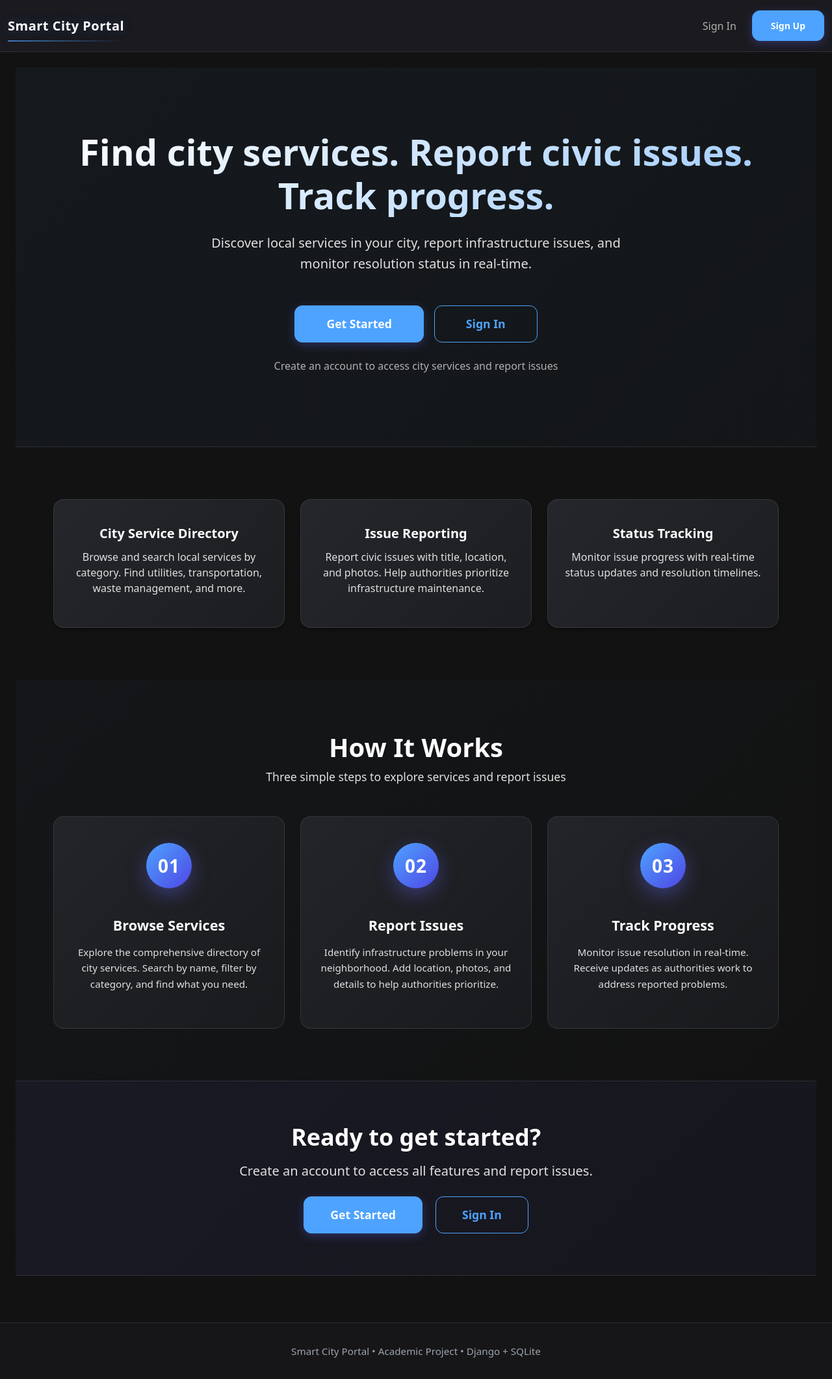
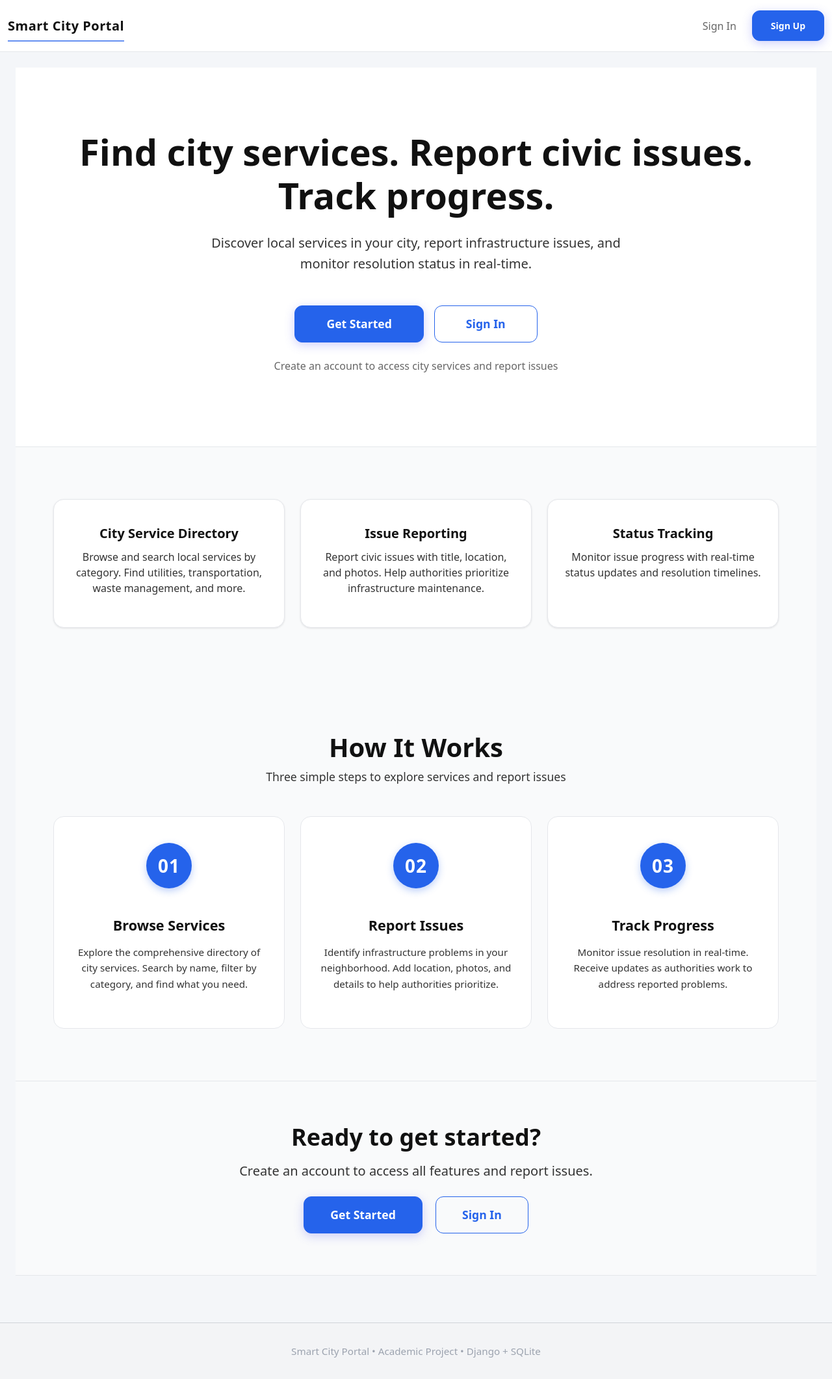
Before and after one commit to Rameshkumar31595/smartcitysystem, a Django app: page / in a window 1280 px wide. Shown: the whole page at 65% size. Run offline with Django 4.2, Linux system fonts and the light colour scheme.

Commit message:
UI: Converted to light civic theme, improved readability and accessibility

```diff
--- a/smartcityportal/static/css/theme.css
+++ b/smartcityportal/static/css/theme.css
@@ -2,26 +2,26 @@
    1. ROOT VARIABLES & GLOBAL RESET
    ========================================= */
 :root {
-    /* Palette: Clean Dark Mode */
-    --bg-body: #121212;
-    --bg-card: #25262b;
-    --bg-input: #2a2a2a;
+    /* Palette: Light Civic Theme */
+    --bg-body: #f4f6f9;
+    --bg-card: #ffffff;
+    --bg-input: #ffffff;
 
     /* Accents: Professional Blue */
-    --color-primary: #4da3ff;
-    --color-primary-hover: #357abd;
-    --color-success: #10b981;
-    --color-warning: #f59e0b;
-    --color-danger: #ef4444;
-    --color-info: #3b82f6;
+    --color-primary: #2563eb;
+    --color-primary-hover: #1d4ed8;
+    --color-success: #059669;
+    --color-warning: #d97706;
+    --color-danger: #dc2626;
+    --color-info: #2563eb;
 
     /* Text Hierarchy */
-    --text-main: #ffffff;        /* Pure white for headings */
-    --text-secondary: #e0e0e0;   /* Paragraph text */
-    --text-muted: #b0b0b0;       /* Secondary text */
+    --text-main: #111111;        /* Dark gray for headings */
+    --text-secondary: #333333;   /* Paragraph text */
+    --text-muted: #666666;       /* Secondary text */
     --text-dimmed: #9ca3af;      /* Actual dim text */
-    --border-subtle: rgba(255, 255, 255, 0.1);
-    --focus-ring: rgba(77, 163, 255, 0.4);
+    --border-subtle: rgba(0, 0, 0, 0.1);
+    --focus-ring: rgba(37, 99, 235, 0.2);
 
     /* Spacing & Radius */
     --radius-md: 0.75rem;
@@ -31,27 +31,32 @@
 /* =========================================
    2. GLOBAL TEXT OVERRIDES (Bootstrap Fix)
    ========================================= */
+html, body {
+    background-color: #f4f6f9 !important;
+    color: #333333 !important;
+}
+
 body {
-    background-color: #121212;
-    color: var(--text-main) !important;
+    background-color: #f4f6f9;
+    color: #333333 !important;
     font-family: system-ui, -apple-system, "Segoe UI", Roboto, "Helvetica Neue", sans-serif;
     min-height: 100vh;
 }
 
 /* Force readable text everywhere */
 body, body * {
-    color: var(--text-main);
+    color: #333333;
 }
 
 /* Override Bootstrap's text-muted to be readable */
 .text-muted {
-    color: var(--text-muted) !important;
+    color: #666666 !important;
 }
 
 /* Ensure all text inside structural elements is visible */
 h1, h2, h3, h4, h5, h6,
 .h1, .h2, .h3, .h4, .h5, .h6 {
-    color: var(--text-main) !important;
+    color: #111111 !important;
     font-weight: 600;
 }
 
@@ -65,35 +70,33 @@ p, span, div, td, th, li {
 }
 
 a {
-    color: #4da3ff !important;
+    color: #2563eb !important;
     text-decoration: none;
     transition: color 0.2s ease;
 }
 
 a:hover {
-    color: #6eb5ff !important;
+    color: #1d4ed8 !important;
 }
 
 /* Lead text visibility */
 .lead {
-    color: var(--text-secondary) !important;
+    color: #333333 !important;
 }
 
 /* =========================================
    3. NAVBAR (Glassmorphism + Enhanced Brand)
    ========================================= */
 .navbar {
-    background-color: rgba(30, 30, 36, 0.75) !important;
-    backdrop-filter: blur(12px);
-    -webkit-backdrop-filter: blur(12px);
-    border-bottom: 1px solid var(--border-subtle);
+    background-color: #ffffff !important;
+    border-bottom: 1px solid #e5e7eb !important;
     padding-top: 1rem;
     padding-bottom: 1rem;
 }
 
 /* Enhanced Brand with Accent */
 .navbar-brand {
-    color: var(--text-main) !important;
+    color: #111111 !important;
     font-weight: 700;
     letter-spacing: 0.5px;
 }
@@ -102,8 +105,8 @@ a:hover {
     position: relative;
     font-weight: 800 !important;
     letter-spacing: 0.5px;
-    color: var(--text-main) !important;
-    text-shadow: 0 0 20px rgba(77, 163, 255, 0.3);
+    color: #111111 !important;
+    text-shadow: none;
     transition: all 0.3s ease;
 }
 
@@ -114,14 +117,14 @@ a:hover {
     left: 0;
     width: 100%;
     height: 2px;
-    background: linear-gradient(90deg, var(--color-primary), rgba(77, 163, 255, 0));
+    background-color: #2563eb;
     opacity: 0.7;
     transition: opacity 0.3s ease;
 }
 
 .brand-accent:hover {
-    color: #9ecbff !important;
-    text-shadow: 0 0 25px rgba(77, 163, 255, 0.5);
+    color: #2563eb !important;
+    text-shadow: none;
 }
 
 .brand-accent:hover::after {
@@ -130,13 +133,13 @@ a:hover {
 
 /* Navigation Links */
 .nav-link {
-    color: var(--text-muted) !important;
+    color: #666666 !important;
     transition: all 0.2s ease;
     font-weight: 500;
 }
 
 .nav-link:hover, .nav-link.active {
-    color: var(--color-primary) !important;
+    color: #2563eb !important;
 }
 
 /* Navbar Text Styling (Welcome message) */
@@ -161,38 +165,38 @@ a:hover {
    4. CARDS - Enhanced Readability
    ========================================= */
 .card {
-    background-color: var(--bg-card) !important;
-    border: 1px solid var(--border-subtle);
+    background-color: #ffffff !important;
+    border: 1px solid #e5e7eb;
     border-radius: var(--radius-lg);
-    box-shadow: 0 4px 6px -1px rgba(0, 0, 0, 0.3);
+    box-shadow: 0 1px 3px rgba(0, 0, 0, 0.1);
     margin-bottom: 1.5rem;
 }
 
 .card, .card * {
-    color: var(--text-main) !important;
+    color: #333333 !important;
 }
 
 .card-header {
-    background-color: transparent !important;
-    border-bottom: 1px solid var(--border-subtle);
+    background-color: #f9fafb !important;
+    border-bottom: 1px solid #e5e7eb;
     padding: 1.25rem 1.5rem;
     font-weight: 600;
-    color: var(--text-main) !important;
+    color: #111111 !important;
 }
 
 .card-body {
     padding: 1.5rem;
-    color: var(--text-main) !important;
+    color: #333333 !important;
 }
 
 .card-title {
-    color: var(--text-main) !important;
+    color: #111111 !important;
     font-weight: 600;
     margin-bottom: 0.75rem;
 }
 
 .card-text {
-    color: var(--text-secondary) !important;
+    color: #333333 !important;
 }
 
 /* KPI Cards - Enhanced Labels */
@@ -308,63 +312,63 @@ main {
 }
 
 .btn-primary {
-    background-color: #4da3ff !important;
-    border-color: #4da3ff !important;
+    background-color: #2563eb !important;
+    border-color: #2563eb !important;
     color: #ffffff !important;
 }
 
 .btn-primary:hover {
-    background-color: #357abd !important;
-    border-color: #357abd !important;
+    background-color: #1d4ed8 !important;
+    border-color: #1d4ed8 !important;
 }
 
 .btn-secondary {
-    background-color: #374151 !important;
-    border-color: #374151 !important;
-    color: var(--text-main) !important;
+    background-color: #e5e7eb !important;
+    border-color: #e5e7eb !important;
+    color: #333333 !important;
 }
 
 .btn-secondary:hover {
-    background-color: #4b5563 !important;
-    border-color: #4b5563 !important;
+    background-color: #d1d5db !important;
+    border-color: #d1d5db !important;
 }
 
 .btn-outline-secondary {
-    color: var(--text-muted) !important;
-    border-color: var(--border-subtle) !important;
+    color: #666666 !important;
+    border-color: #d1d5db !important;
 }
 
 .btn-outline-secondary:hover {
-    background-color: rgba(255, 255, 255, 0.05) !important;
-    color: var(--text-main) !important;
-    border-color: var(--text-muted) !important;
+    background-color: #f3f4f6 !important;
+    color: #333333 !important;
+    border-color: #9ca3af !important;
 }
 
 /* =========================================
    6. FORMS (Inputs & Controls)
    ========================================= */
 .form-control, .form-select {
-    background-color: #2a2a2a !important;
-    border: 1px solid #444 !important;
-    color: #ffffff !important;
+    background-color: #ffffff !important;
+    border: 1px solid #d1d5db !important;
+    color: #333333 !important;
     border-radius: var(--radius-md);
     padding: 0.625rem 1rem;
 }
 
 .form-control:focus, .form-select:focus {
-    background-color: #2a2a2a !important;
-    color: #ffffff !important;
-    border-color: #4da3ff !important;
-    box-shadow: 0 0 0 4px rgba(77, 163, 255, 0.4) !important;
+    background-color: #ffffff !important;
+    color: #333333 !important;
+    border-color: #2563eb !important;
+    box-shadow: 0 0 0 3px rgba(37, 99, 235, 0.1) !important;
 }
 
 .form-control::placeholder {
-    color: #6b7280 !important;
+    color: #9ca3af !important;
     opacity: 1;
 }
 
 .form-label {
-    color: var(--text-muted) !important;
+    color: #333333 !important;
     font-size: 0.9rem;
     margin-bottom: 0.5rem;
     font-weight: 500;
@@ -495,8 +499,8 @@ main {
 
 /* Hero Section */
 .hero-section {
-    background: linear-gradient(135deg, rgba(77, 163, 255, 0.05), rgba(77, 163, 255, 0.03));
-    border-bottom: 1px solid var(--border-subtle);
+    background-color: #ffffff;
+    border-bottom: 1px solid #e5e7eb;
     padding-top: 6rem !important;
     padding-bottom: 6rem !important;
 }
@@ -505,10 +509,7 @@ main {
     font-size: 3.5rem;
     font-weight: 800;
     line-height: 1.2;
-    background: linear-gradient(135deg, var(--text-main), #9ecbff);
-    -webkit-background-clip: text;
-    -webkit-text-fill-color: transparent;
-    background-clip: text;
+    color: #111111;
     margin-bottom: 1.5rem !important;
 }
 
@@ -520,7 +521,7 @@ main {
 
 .hero-subtitle {
     font-size: 1.25rem;
-    color: var(--text-secondary) !important;
+    color: #333333 !important;
     max-width: 700px;
     margin-left: auto;
     margin-right: auto;
@@ -531,56 +532,58 @@ main {
 .features-section {
     padding-top: 5rem !important;
     padding-bottom: 5rem !important;
+    background-color: #f9fafb;
 }
 
 .feature-card {
     height: 100%;
     transition: all 0.3s ease;
-    border: 1px solid var(--border-subtle);
-    background: linear-gradient(135deg, rgba(37, 38, 43, 0.8), rgba(26, 27, 30, 0.8));
-    backdrop-filter: blur(8px);
+    border: 1px solid #e5e7eb;
+    background-color: #ffffff;
+    backdrop-filter: none;
 }
 
 .feature-card:hover {
     transform: translateY(-8px);
-    box-shadow: 0 20px 40px rgba(77, 163, 255, 0.2);
-    border-color: rgba(77, 163, 255, 0.4);
+    box-shadow: 0 10px 25px rgba(37, 99, 235, 0.1);
+    border-color: #2563eb;
 }
 
 .feature-icon {
     font-size: 3rem;
-    color: var(--color-primary);
-    opacity: 0.9;
+    color: #2563eb;
+    opacity: 1;
     transition: all 0.3s ease;
 }
 
 .feature-card:hover .feature-icon {
     transform: scale(1.1);
-    color: #9ecbff;
+    color: #1d4ed8;
     opacity: 1;
 }
 
 .feature-card .card-body {
     text-align: center;
+    color: #333333 !important;
 }
 
 /* How It Works Section */
 .how-it-works-section {
     padding-top: 5rem !important;
     padding-bottom: 5rem !important;
-    background: linear-gradient(135deg, rgba(77, 163, 255, 0.03), transparent);
+    background-color: #f9fafb;
 }
 
 .how-title {
     font-size: 2.5rem;
     font-weight: 800;
     margin-bottom: 0.5rem !important;
-    color: var(--text-main) !important;
+    color: #111111 !important;
 }
 
 .how-subtitle {
     font-size: 1.1rem;
-    color: var(--text-secondary) !important;
+    color: #333333 !important;
     max-width: 500px;
     margin-left: auto;
     margin-right: auto;
@@ -588,8 +591,8 @@ main {
 
 /* Step Cards - Professional Design */
 .step-card {
-    background: linear-gradient(135deg, rgba(37, 38, 43, 0.9), rgba(26, 27, 30, 0.9));
-    border: 1px solid var(--border-subtle);
+    background-color: #ffffff;
+    border: 1px solid #e5e7eb;
     border-radius: var(--radius-lg);
     padding: 2.5rem 1.75rem;
     text-align: center;
@@ -613,7 +616,7 @@ main {
     left: -50%;
     width: 200%;
     height: 200%;
-    background: radial-gradient(circle, rgba(77, 163, 255, 0.2) 0%, transparent 70%);
+    background-color: transparent;
     opacity: 0;
     transition: opacity 0.4s ease;
     pointer-events: none;
@@ -636,12 +639,12 @@ main {
     justify-content: center;
     width: 70px;
     height: 70px;
-    background: linear-gradient(135deg, var(--color-primary), #4f46e5);
+    background-color: #2563eb;
     border-radius: 50%;
     font-size: 1.75rem;
     font-weight: 800;
     color: #ffffff;
-    box-shadow: 0 10px 30px rgba(99, 102, 241, 0.4);
+    box-shadow: 0 4px 12px rgba(37, 99, 235, 0.3);
     margin-bottom: 1.5rem;
     letter-spacing: 1px;
     position: relative;
@@ -726,9 +729,9 @@ main {
 
 /* CTA Section */
 .cta-section {
-    background: linear-gradient(135deg, rgba(99, 102, 241, 0.08), rgba(99, 102, 241, 0.05));
-    border-top: 1px solid var(--border-subtle);
-    border-bottom: 1px solid var(--border-subtle);
+    background-color: #f9fafb;
+    border-top: 1px solid #e5e7eb;
+    border-bottom: 1px solid #e5e7eb;
     padding-top: 4rem !important;
     padding-bottom: 4rem !important;
 }
@@ -737,11 +740,12 @@ main {
     font-size: 2.25rem;
     font-weight: 700;
     margin-bottom: 1rem !important;
+    color: #111111 !important;
 }
 
 /* Footer Section */
 .footer-section {
-    background-color: rgba(26, 27, 30, 0.5);
+    background-color: #f3f4f6;
     padding-top: 2rem !important;
     padding-bottom: 2rem !important;
 }
```
Also changed, not shown: other parts of smartcityportal/static/css/theme.css (+41 -40 lines).
